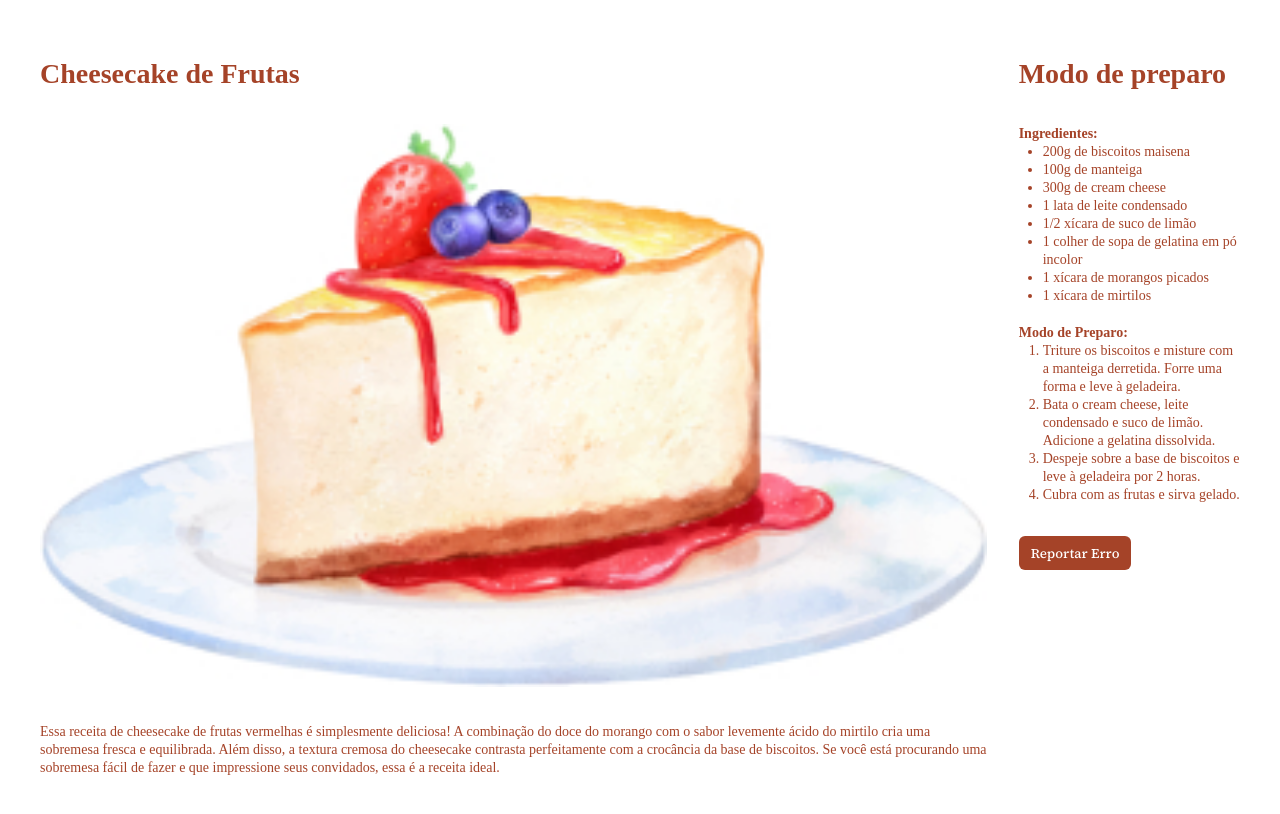
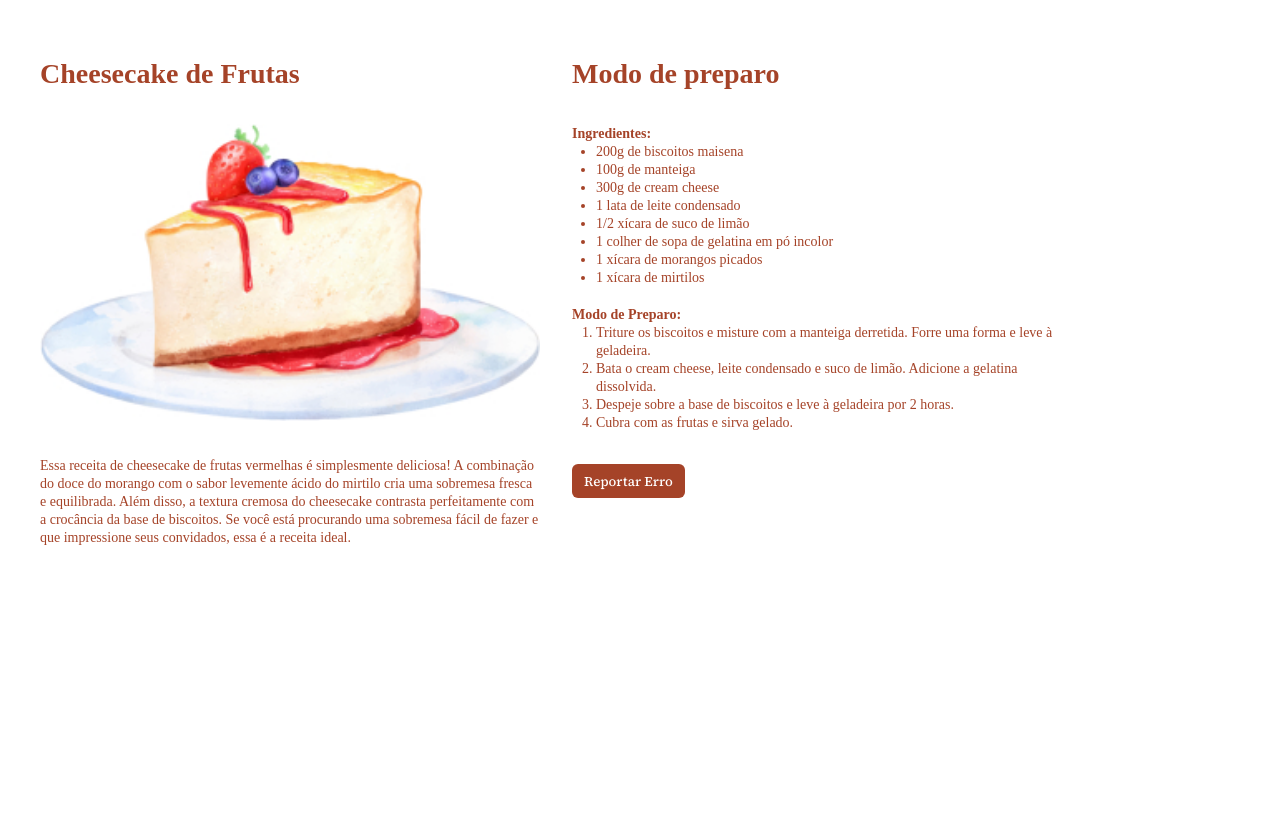
Before and after one commit to guiinkt/Cheesecake, a plain HTML site: page index.html in a window 1280 px wide. Drawn offline with Linux system fonts and the light colour scheme; a web font is replaced by a local one.

Commit message:
style: set flex | max-width

```diff
--- a/style.css
+++ b/style.css
@@ -76,4 +76,9 @@ ul {
     flex-direction: row;
     max-width: 100%;
   }
+
+  main > div {
+    flex: 1;
+    max-width: 50rem;
+  }
 }
```
